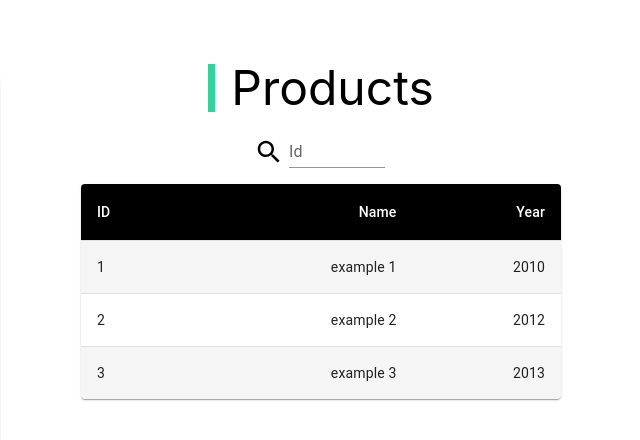
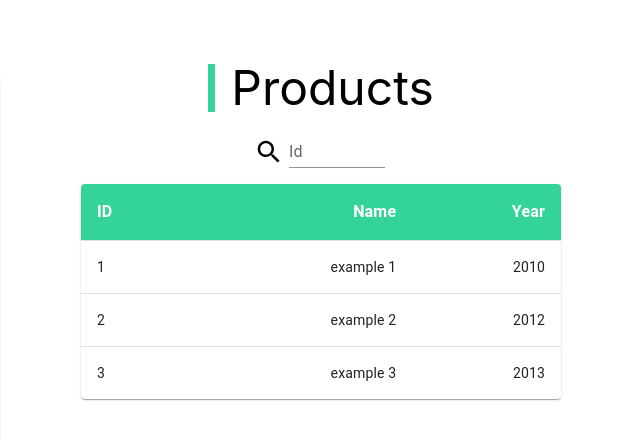
Before and after one commit to Biker5522/Codibly, a React (Create React App) app: page / in a window 1280 px wide. Shown: the top 440 px of the page, without its empty margins (319-959 px from the left). Built offline with nearby package versions, Linux system fonts and the light colour scheme.

Commit message:
Change row background based on product property

```diff
--- a/public/index.html
+++ b/public/index.html
@@ -24,7 +24,7 @@
       work correctly both with client-side routing and a non-root public URL.
       Learn how to configure a non-root public URL by running `npm run build`.
     -->
-    <title>React App</title>
+    <title>Codibly Task</title>
   </head>
   <body>
     <noscript>You need to enable JavaScript to run this app.</noscript>
--- a/src/App.tsx
+++ b/src/App.tsx
@@ -6,7 +6,7 @@ import { DataGrid, GridColDef, GridValueGetterParams } from "@mui/x-data-grid";
 import ProductsTable from "./components/productsTable";
 
 function App() {
-  const [idSearch, setIdSearch] = useState<number | null>(null);
+  const [idSearch, setIdSearch] = useState<number>();
   useEffect(() => {
     console.log(idSearch);
   }, [idSearch, setIdSearch]);
--- a/src/components/productsTable.tsx
+++ b/src/components/productsTable.tsx
@@ -1,5 +1,5 @@
 import * as React from "react";
-import { styled } from "@mui/material/styles";
+import { createMuiTheme, makeStyles, styled } from "@mui/material/styles";
 import Table from "@mui/material/Table";
 import TableBody from "@mui/material/TableBody";
 import TableCell, { tableCellClasses } from "@mui/material/TableCell";
@@ -10,8 +10,9 @@ import Paper from "@mui/material/Paper";
 
 const StyledTableCell = styled(TableCell)(({ theme }) => ({
   [`&.${tableCellClasses.head}`]: {
-    backgroundColor: theme.palette.common.black,
     color: theme.palette.common.white,
+    fontSize: 16,
+    fontWeight: "bold",
   },
   [`&.${tableCellClasses.body}`]: {
     fontSize: 14,
@@ -19,34 +20,31 @@ const StyledTableCell = styled(TableCell)(({ theme }) => ({
 }));
 
 const StyledTableRow = styled(TableRow)(({ theme }) => ({
-  "&:nth-of-type(odd)": {
-    backgroundColor: theme.palette.action.hover,
-  },
   // hide last border
   "&:last-child td, &:last-child th": {
     border: 0,
   },
 }));
 
-function createData(id: number, name: string, year: number) {
-  return { id, name, year };
+function createData(id: number, name: string, year: number, color: string) {
+  return { id, name, year, color };
 }
 
 const rows = [
-  createData(1, "example 1", 2010),
-  createData(2, "example 2", 2012),
-  createData(3, "example 3", 2013),
+  createData(1, "example 1", 2010, "#98B2D1"),
+  createData(2, "example 2", 2012, "#FFFFF"),
+  createData(3, "example 3", 2013, "#98B2D1"),
 ];
 type Props = {
-  id?: number | null;
+  id?: number;
 };
 
 export default function ProductsTable({ id }: Props) {
   return (
-    <div className="w-[30em]">
+    <div className="w-[30em] ">
       <TableContainer component={Paper}>
         <Table aria-label="product table">
-          <TableHead>
+          <TableHead className="bg-emerald-400 ">
             <TableRow>
               <StyledTableCell>ID</StyledTableCell>
               <StyledTableCell align="right">Name</StyledTableCell>
@@ -56,9 +54,12 @@ export default function ProductsTable({ id }: Props) {
           <TableBody>
             {id
               ? rows
-                  .filter((product) => product.id == id)
+                  .filter((product) => product.id === Number(id))
                   .map((row) => (
-                    <StyledTableRow key={row.id}>
+                    <StyledTableRow
+                      key={row.id}
+                      className={`bg-[${row.color}]`}
+                    >
                       <StyledTableCell component="th" scope="row">
                         {row.id}
                       </StyledTableCell>
@@ -71,7 +72,7 @@ export default function ProductsTable({ id }: Props) {
                     </StyledTableRow>
                   ))
               : rows.map((row) => (
-                  <StyledTableRow key={row.id}>
+                  <StyledTableRow key={row.id} className={`bg-[${row.color}]`}>
                     <StyledTableCell component="th" scope="row">
                       {row.id}
                     </StyledTableCell>
```
Also changed, not shown: 1 other file (tests, documents, lock files or other folders).
